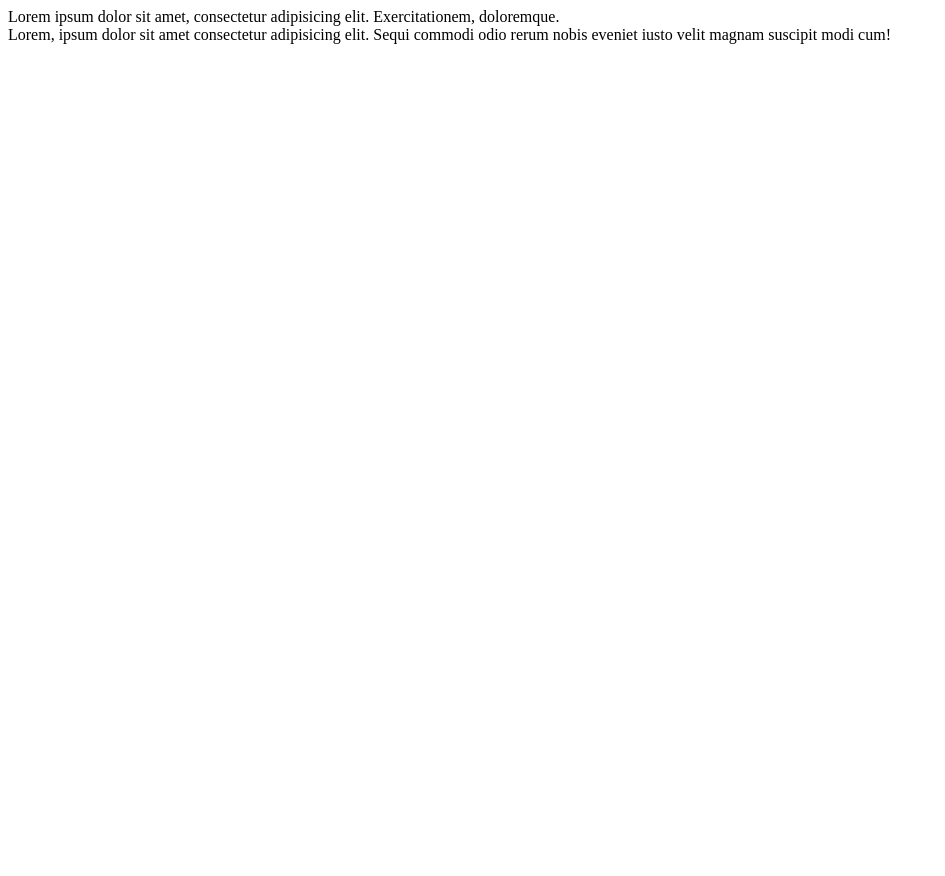
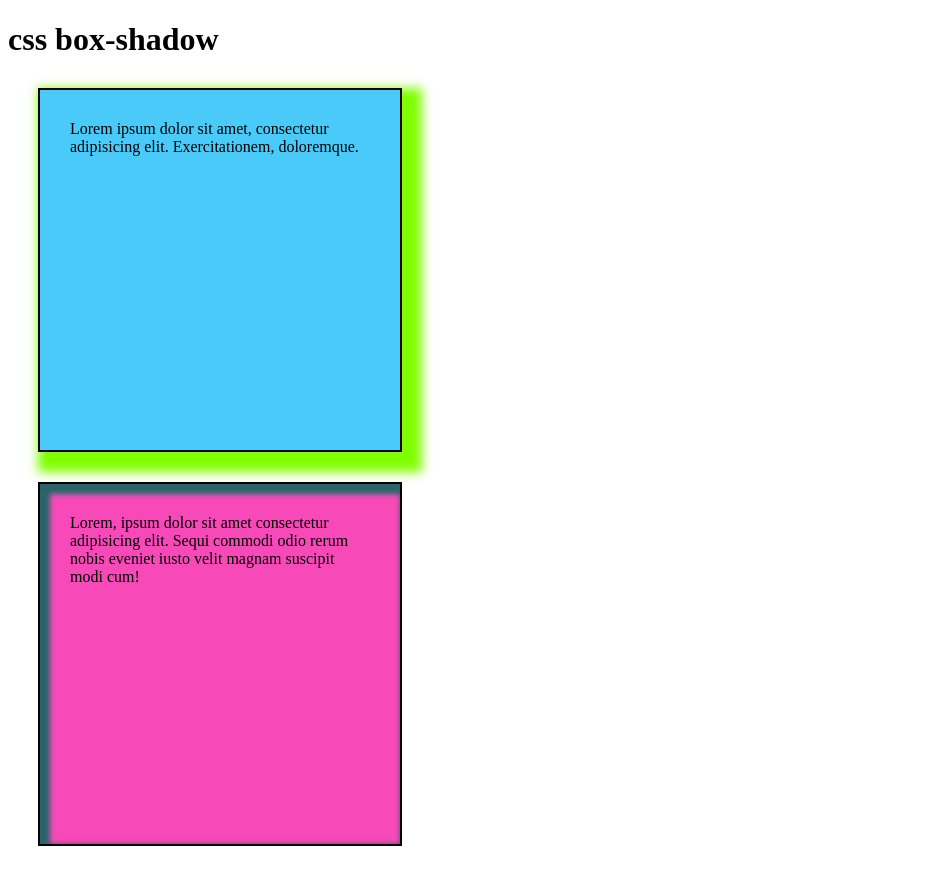
Before and after one commit to siddharth9875/code, a plain HTML site: page front-end/css/12 box-shadow.html in a window 1280 px wide. Shown: the whole page, without its empty margins (0-945 px from the left). Before the commit the page ends 800 px from the top, so only its background shows below. Drawn offline with Linux system fonts and the light colour scheme.

Commit message:
Changes to be committed: 	modified:   front-end/css/12 box-shadow.html

```diff
--- a/front-end/css/12 box-shadow.html
+++ b/front-end/css/12 box-shadow.html
@@ -1,21 +1,43 @@
 <!DOCTYPE html>
 <html lang="en">
+
 <head>
     <meta charset="UTF-8">
     <meta http-equiv="X-UA-Compatible" content="IE=edge">
     <meta name="viewport" content="width=device-width, initial-scale=1.0">
     <title>box-shadow</title>
     <style>
-
+        .box1 {
+            width: 300px;
+            height: 300px;
+            background-color: #49caf8;
+            border: 2px solid;
+            padding: 30px;
+            margin: 30px 0 30px 30px;
+            box-shadow: 10px 10px 10px 10px chartreuse ;
+        }
+        .box {
+            width: 300px;
+            height: 300px;
+            background-color: #f849b8;
+            border: 2px solid;
+            padding: 30px;
+            margin: 30px 0 30px 30px;
+            box-shadow: 5px 5px 5px 5px rgb(41, 100, 107) inset ;
+        }
     </style>
 </head>
+
 <body>
+    <h1>css box-shadow</h1>
     <div class="box1">
         Lorem ipsum dolor sit amet, consectetur adipisicing elit. Exercitationem, doloremque.
     </div>
 
     <div class="box">
-        Lorem, ipsum dolor sit amet consectetur adipisicing elit. Sequi commodi odio rerum nobis eveniet iusto velit magnam suscipit modi cum!
+        Lorem, ipsum dolor sit amet consectetur adipisicing elit. Sequi commodi odio rerum nobis eveniet iusto velit
+        magnam suscipit modi cum!
     </div>
 </body>
+
 </html>
```
